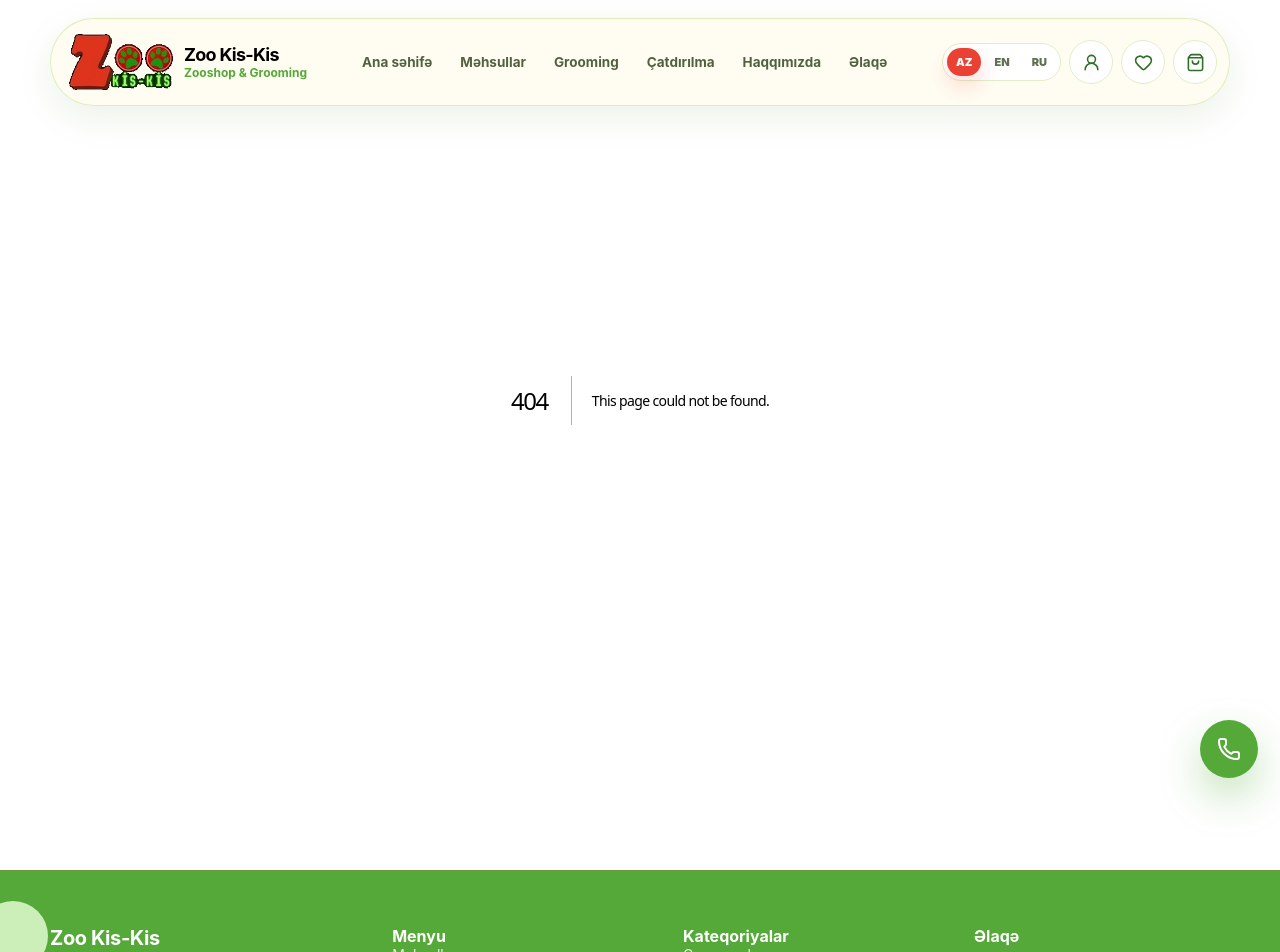
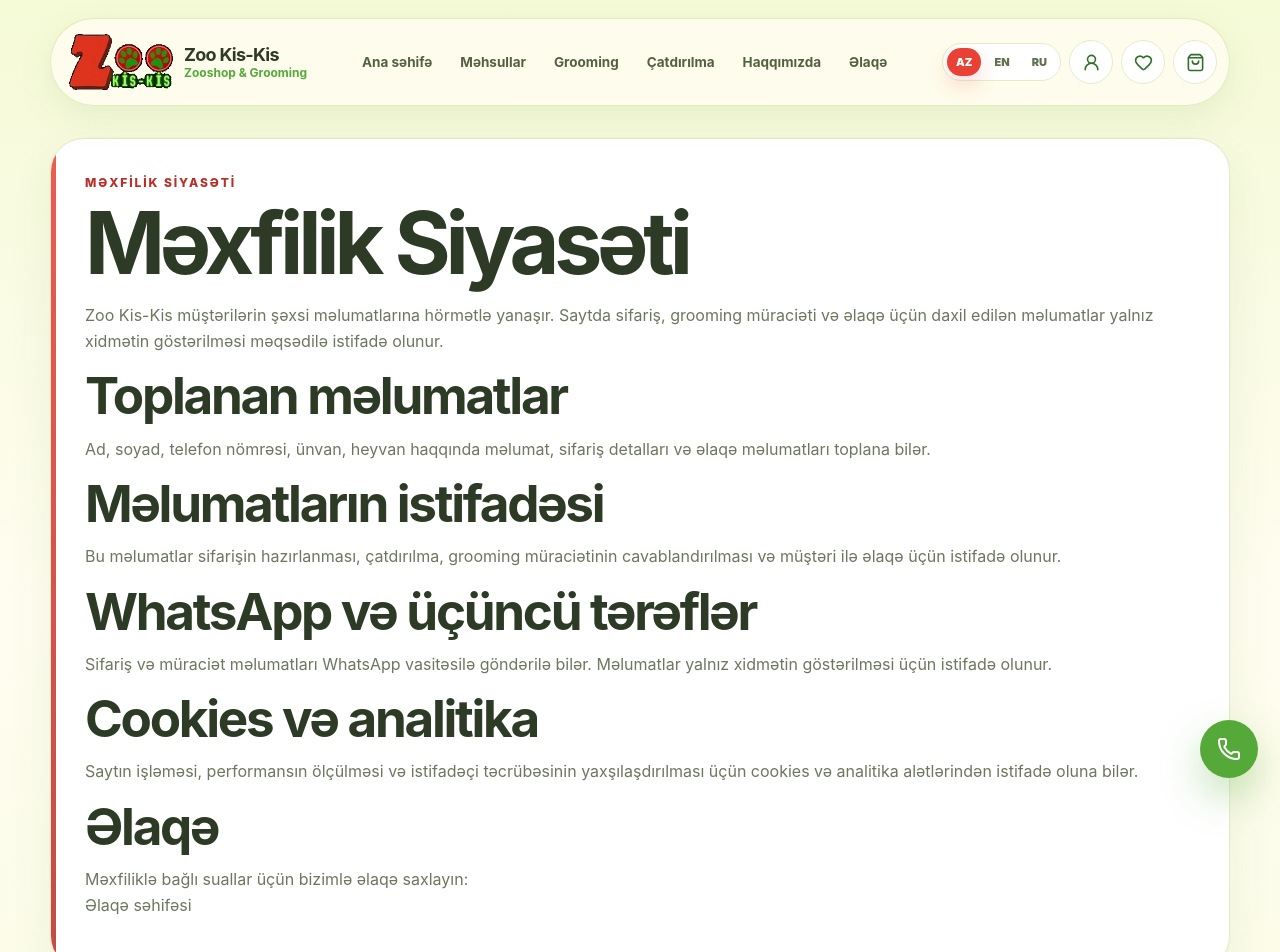
Before and after one commit to NurlanAskerov/zoo-kis-kis, a Next.js app: page /privacy-policy in a window 1280 px wide. Before the commit this address had no page. Shown: the top 952 px of the page. Built offline with nearby package versions, Linux system fonts and the light colour scheme.

Commit message:
piravicy policy

```diff
--- /dev/null
+++ b/app/privacy-policy/page.tsx
@@ -0,0 +1,52 @@
+import Link from 'next/link';
+
+export const metadata = {
+  title: 'Məxfilik Siyasəti | Zoo Kis-Kis',
+  description: 'Zoo Kis-Kis müştəri məlumatlarının necə istifadə olunduğunu izah edən məxfilik siyasəti.',
+  alternates: {
+    canonical: 'https://zookiskis.az/privacy-policy'
+  }
+};
+
+export default function PrivacyPolicyPage() {
+  return (
+    <main className="page section">
+      <div className="container info-card legal-page">
+        <p className="eyebrow">Məxfilik siyasəti</p>
+        <h1>Məxfilik Siyasəti</h1>
+
+        <p>
+          Zoo Kis-Kis müştərilərin şəxsi məlumatlarına hörmətlə yanaşır.
+          Saytda sifariş, grooming müraciəti və əlaqə üçün daxil edilən məlumatlar yalnız xidmətin göstərilməsi məqsədilə istifadə olunur.
+        </p>
+
+        <h2>Toplanan məlumatlar</h2>
+        <p>
+          Ad, soyad, telefon nömrəsi, ünvan, heyvan haqqında məlumat, sifariş detalları və əlaqə məlumatları toplana bilər.
+        </p>
+
+        <h2>Məlumatların istifadəsi</h2>
+        <p>
+          Bu məlumatlar sifarişin hazırlanması, çatdırılma, grooming müraciətinin cavablandırılması və müştəri ilə əlaqə üçün istifadə olunur.
+        </p>
+
+        <h2>WhatsApp və üçüncü tərəflər</h2>
+        <p>
+          Sifariş və müraciət məlumatları WhatsApp vasitəsilə göndərilə bilər. Məlumatlar yalnız xidmətin göstərilməsi üçün istifadə olunur.
+        </p>
+
+        <h2>Cookies və analitika</h2>
+        <p>
+          Saytın işləməsi, performansın ölçülməsi və istifadəçi təcrübəsinin yaxşılaşdırılması üçün cookies və analitika alətlərindən istifadə oluna bilər.
+        </p>
+
+        <h2>Əlaqə</h2>
+        <p>
+          Məxfiliklə bağlı suallar üçün bizimlə əlaqə saxlayın:
+          <br />
+          <Link href="/contact">Əlaqə səhifəsi</Link>
+        </p>
+      </div>
+    </main>
+  );
+}
```
Also changed, not shown: app/robots.ts (added, +17 -0 lines), app/sitemap.ts (added, +33 -0 lines), public/llms.txt (added), 2 other files (tests, documents, lock files or other folders).
